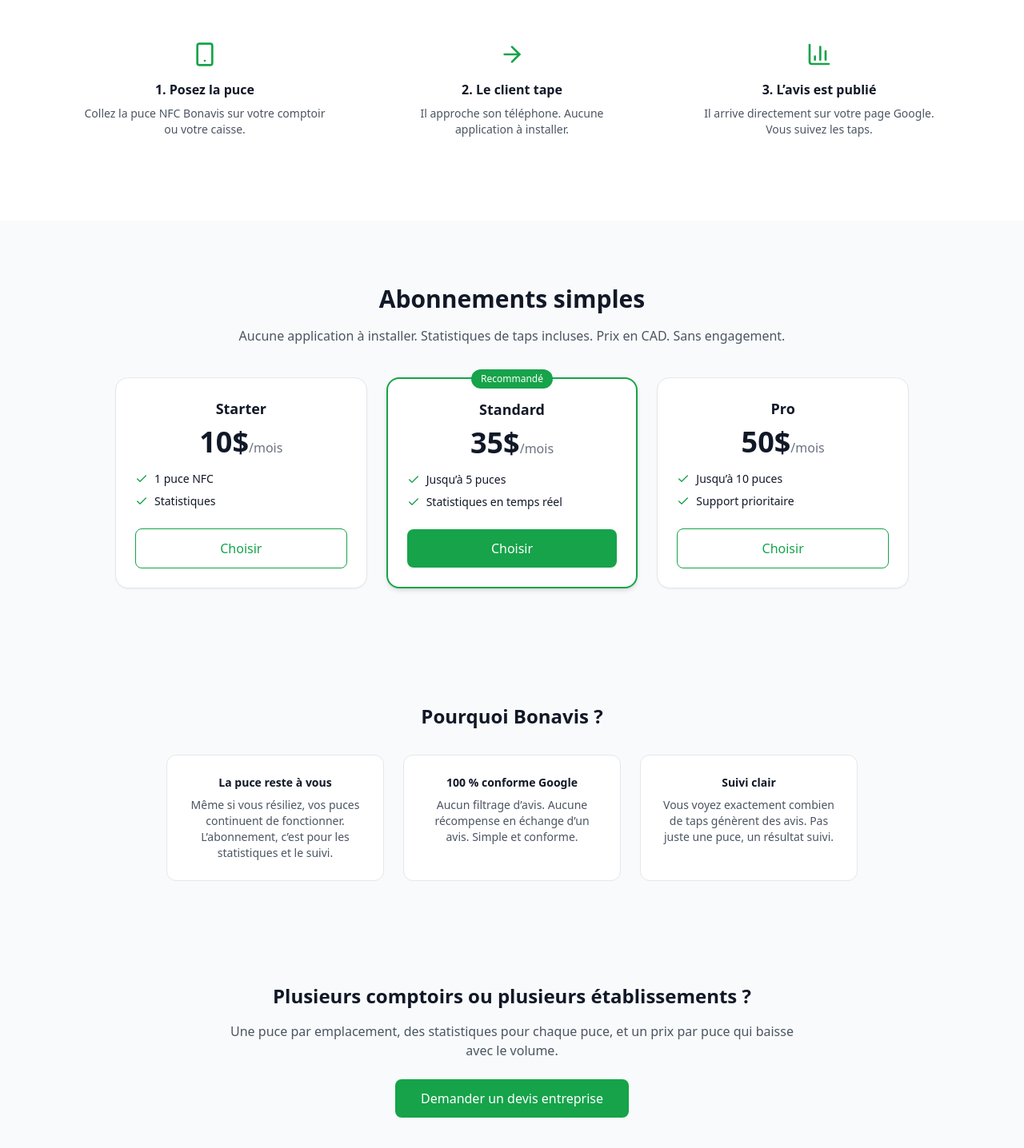
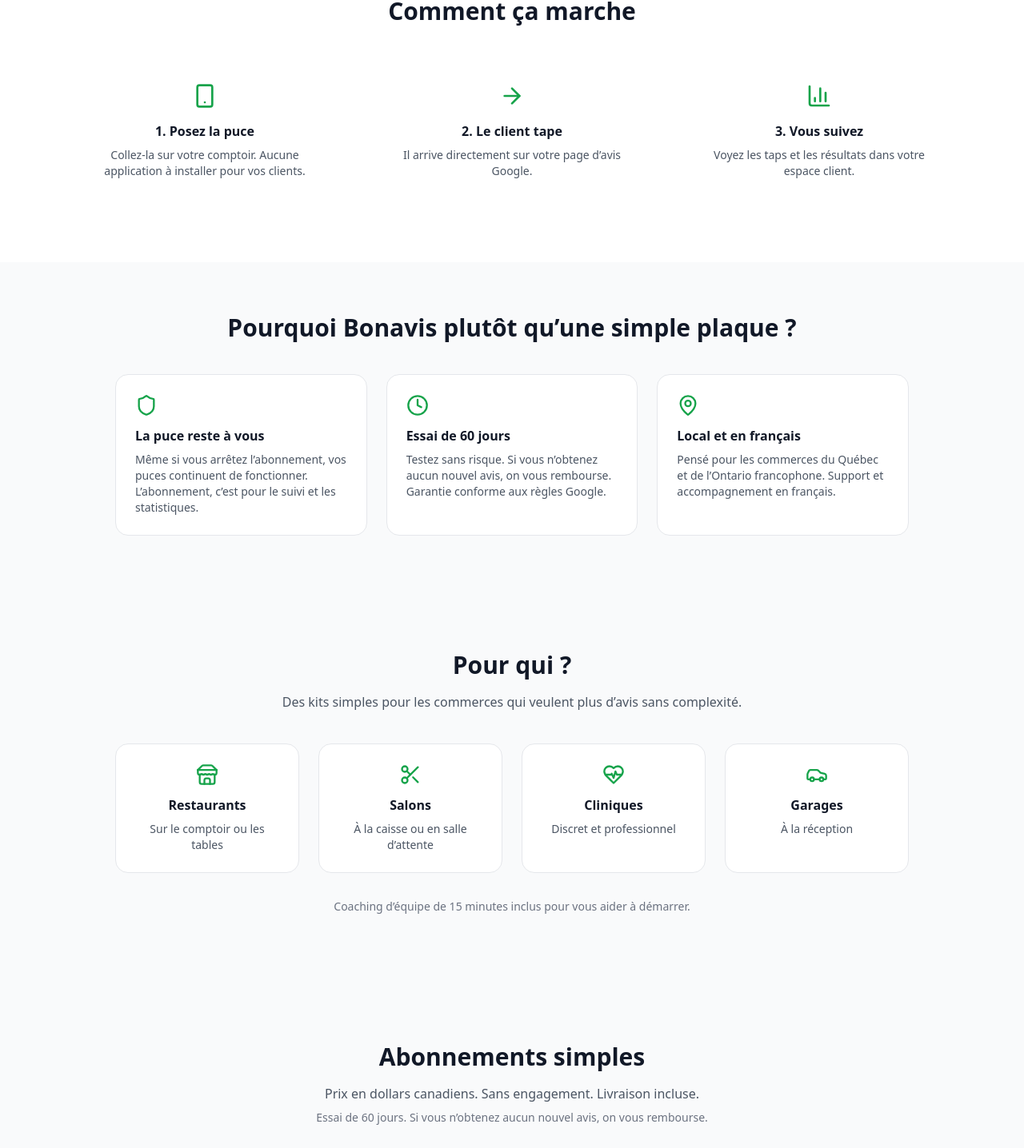
Before and after one commit to mathislavoie55-oss/bonavis.shop, a Next.js app: page / in a window 1280 px wide. Shown: the part 695-2131 px from the top of the page at 80% size. Built offline with nearby package versions, Linux system fonts and the light colour scheme; no server answers.

Commit message:
Full strategy implementation

```diff
--- a/app/page.tsx
+++ b/app/page.tsx
@@ -1,7 +1,7 @@
 'use client'
 
 import Link from 'next/link'
-import { ArrowRight, Smartphone, BarChart3, Check } from 'lucide-react'
+import { ArrowRight, Smartphone, BarChart3, Check, Shield, Clock, MapPin, Store, Scissors, HeartPulse, Car } from 'lucide-react'
 import { useState, useEffect } from 'react'
 import { supabase } from '@/lib/supabase'
 
@@ -46,6 +46,7 @@ export default function Home() {
           <div className="text-2xl font-bold text-bonavie-600">Bonavis</div>
           <nav className="flex gap-6 items-center">
             <Link href="#comment-ca-marche" className="text-sm hover:text-bonavie-600">Comment ça marche</Link>
+            <Link href="#pour-qui" className="text-sm hover:text-bonavie-600">Pour qui</Link>
             <Link href="#pricing" className="text-sm hover:text-bonavie-600">Tarifs</Link>
             <Link href={user ? '/dashboard' : '/login'} className="bg-bonavie-600 text-white px-4 py-2 rounded-lg text-sm font-medium hover:bg-bonavie-700">
               {user ? 'Espace client' : 'Connexion'}
@@ -56,12 +57,15 @@ export default function Home() {
 
       {/* Hero */}
       <section className="max-w-6xl mx-auto px-4 py-20 text-center">
+        <div className="inline-flex items-center gap-2 bg-green-50 text-green-700 text-sm px-4 py-1 rounded-full mb-6">
+          <Shield size={14} /> 100 % conforme aux règles Google
+        </div>
         <h1 className="text-5xl md:text-6xl font-bold tracking-tight mb-6">
           Plus d’avis Google,<br />
           <span className="text-bonavie-600">en un seul tap.</span>
         </h1>
         <p className="text-xl text-gray-600 max-w-2xl mx-auto mb-10">
-          Posez une puce NFC Bonavis sur votre comptoir : vos clients approchent leur téléphone et arrivent directement sur votre page d’avis Google. Vous suivez les taps dans votre espace client.
+          La solution locale en français pour les commerces du Québec et de l’Ontario. Vos clients tapent, vous obtenez des avis. Vous suivez les résultats.
         </p>
         <div className="flex flex-col sm:flex-row gap-4 justify-center">
           <Link href="#pricing" className="bg-bonavie-600 text-white px-8 py-4 rounded-lg font-medium inline-flex items-center gap-2 hover:bg-bonavie-700 text-lg">
@@ -81,27 +85,83 @@ export default function Home() {
             <div className="text-center p-6">
               <Smartphone className="mx-auto text-bonavie-600 mb-4" size={32} />
               <h3 className="font-semibold mb-2">1. Posez la puce</h3>
-              <p className="text-gray-600 text-sm">Collez la puce NFC Bonavis sur votre comptoir ou votre caisse.</p>
+              <p className="text-gray-600 text-sm">Collez-la sur votre comptoir. Aucune application à installer pour vos clients.</p>
             </div>
             <div className="text-center p-6">
               <ArrowRight className="mx-auto text-bonavie-600 mb-4" size={32} />
               <h3 className="font-semibold mb-2">2. Le client tape</h3>
-              <p className="text-gray-600 text-sm">Il approche son téléphone. Aucune application à installer.</p>
+              <p className="text-gray-600 text-sm">Il arrive directement sur votre page d’avis Google.</p>
             </div>
             <div className="text-center p-6">
               <BarChart3 className="mx-auto text-bonavie-600 mb-4" size={32} />
-              <h3 className="font-semibold mb-2">3. L’avis est publié</h3>
-              <p className="text-gray-600 text-sm">Il arrive directement sur votre page Google. Vous suivez les taps.</p>
+              <h3 className="font-semibold mb-2">3. Vous suivez</h3>
+              <p className="text-gray-600 text-sm">Voyez les taps et les résultats dans votre espace client.</p>
             </div>
           </div>
         </div>
       </section>
 
+      {/* Why Bonavis */}
+      <section className="py-16 bg-gray-50">
+        <div className="max-w-5xl mx-auto px-4">
+          <h2 className="text-3xl font-bold text-center mb-10">Pourquoi Bonavis plutôt qu’une simple plaque ?</h2>
+          <div className="grid md:grid-cols-3 gap-6">
+            <div className="bg-white p-6 rounded-2xl border">
+              <Shield className="text-bonavie-600 mb-3" size={28} />
+              <h3 className="font-semibold mb-2">La puce reste à vous</h3>
+              <p className="text-gray-600 text-sm">Même si vous arrêtez l’abonnement, vos puces continuent de fonctionner. L’abonnement, c’est pour le suivi et les statistiques.</p>
+            </div>
+            <div className="bg-white p-6 rounded-2xl border">
+              <Clock className="text-bonavie-600 mb-3" size={28} />
+              <h3 className="font-semibold mb-2">Essai de 60 jours</h3>
+              <p className="text-gray-600 text-sm">Testez sans risque. Si vous n’obtenez aucun nouvel avis, on vous rembourse. Garantie conforme aux règles Google.</p>
+            </div>
+            <div className="bg-white p-6 rounded-2xl border">
+              <MapPin className="text-bonavie-600 mb-3" size={28} />
+              <h3 className="font-semibold mb-2">Local et en français</h3>
+              <p className="text-gray-600 text-sm">Pensé pour les commerces du Québec et de l’Ontario francophone. Support et accompagnement en français.</p>
+            </div>
+          </div>
+        </div>
+      </section>
+
+      {/* Pour qui */}
+      <section id="pour-qui" className="py-20">
+        <div className="max-w-5xl mx-auto px-4 text-center">
+          <h2 className="text-3xl font-bold mb-4">Pour qui ?</h2>
+          <p className="text-gray-600 mb-10">Des kits simples pour les commerces qui veulent plus d’avis sans complexité.</p>
+          <div className="grid md:grid-cols-4 gap-6">
+            <div className="bg-white border rounded-2xl p-6">
+              <Store className="mx-auto text-bonavie-600 mb-3" size={28} />
+              <h3 className="font-semibold">Restaurants</h3>
+              <p className="text-sm text-gray-600 mt-2">Sur le comptoir ou les tables</p>
+            </div>
+            <div className="bg-white border rounded-2xl p-6">
+              <Scissors className="mx-auto text-bonavie-600 mb-3" size={28} />
+              <h3 className="font-semibold">Salons</h3>
+              <p className="text-sm text-gray-600 mt-2">À la caisse ou en salle d’attente</p>
+            </div>
+            <div className="bg-white border rounded-2xl p-6">
+              <HeartPulse className="mx-auto text-bonavie-600 mb-3" size={28} />
+              <h3 className="font-semibold">Cliniques</h3>
+              <p className="text-sm text-gray-600 mt-2">Discret et professionnel</p>
+            </div>
+            <div className="bg-white border rounded-2xl p-6">
+              <Car className="mx-auto text-bonavie-600 mb-3" size={28} />
+              <h3 className="font-semibold">Garages</h3>
+              <p className="text-sm text-gray-600 mt-2">À la réception</p>
+            </div>
+          </div>
+          <p className="text-sm text-gray-500 mt-8">Coaching d’équipe de 15 minutes inclus pour vous aider à démarrer.</p>
+        </div>
+      </section>
+
       {/* Pricing */}
-      <section id="pricing" className="py-20">
+      <section id="pricing" className="py-20 bg-gray-50">
         <div className="max-w-5xl mx-auto px-4 text-center">
           <h2 className="text-3xl font-bold mb-4">Abonnements simples</h2>
-          <p className="text-gray-600 mb-10">Aucune application à installer. Statistiques de taps incluses. Prix en CAD. Sans engagement.</p>
+          <p className="text-gray-600 mb-2">Prix en dollars canadiens. Sans engagement. Livraison incluse.</p>
+          <p className="text-sm text-gray-500 mb-10">Essai de 60 jours. Si vous n’obtenez aucun nouvel avis, on vous rembourse.</p>
           <div className="grid md:grid-cols-3 gap-6">
             <div className="bg-white border rounded-2xl p-6 shadow-sm">
               <h3 className="font-semibold text-lg mb-2">Starter</h3>
@@ -109,6 +169,7 @@ export default function Home() {
               <ul className="text-left space-y-2 text-sm mb-6">
                 <li className="flex gap-2"><Check size={16} className="text-bonavie-600 mt-0.5" /> 1 puce NFC</li>
                 <li className="flex gap-2"><Check size={16} className="text-bonavie-600 mt-0.5" /> Statistiques</li>
+                <li className="flex gap-2"><Check size={16} className="text-bonavie-600 mt-0.5" /> Support</li>
               </ul>
               <button onClick={() => handleSubscribe('starter')} disabled={loading} className="w-full border border-bonavie-600 text-bonavie-600 py-3 rounded-lg font-medium">Choisir</button>
             </div>
@@ -119,6 +180,7 @@ export default function Home() {
               <ul className="text-left space-y-2 text-sm mb-6">
                 <li className="flex gap-2"><Check size={16} className="text-bonavie-600 mt-0.5" /> Jusqu’à 5 puces</li>
                 <li className="flex gap-2"><Check size={16} className="text-bonavie-600 mt-0.5" /> Statistiques en temps réel</li>
+                <li className="flex gap-2"><Check size={16} className="text-bonavie-600 mt-0.5" /> Support prioritaire</li>
               </ul>
               <button onClick={() => handleSubscribe('standard')} disabled={loading} className="w-full bg-bonavie-600 text-white py-3 rounded-lg font-medium">Choisir</button>
             </div>
@@ -127,7 +189,8 @@ export default function Home() {
               <div className="text-4xl font-bold mb-4">50$<span className="text-base font-normal text-gray-500">/mois</span></div>
               <ul className="text-left space-y-2 text-sm mb-6">
                 <li className="flex gap-2"><Check size={16} className="text-bonavie-600 mt-0.5" /> Jusqu’à 10 puces</li>
-                <li className="flex gap-2"><Check size={16} className="text-bonavie-600 mt-0.5" /> Support prioritaire</li>
+                <li className="flex gap-2"><Check size={16} className="text-bonavie-600 mt-0.5" /> Statistiques avancées</li>
+                <li className="flex gap-2"><Check size={16} className="text-bonavie-600 mt-0.5" /> Support dédié</li>
               </ul>
               <button onClick={() => handleSubscribe('pro')} disabled={loading} className="w-full border border-bonavie-600 text-bonavie-600 py-3 rounded-lg font-medium">Choisir</button>
             </div>
@@ -135,32 +198,11 @@ export default function Home() {
         </div>
       </section>
 
-      {/* Trust / Différenciation */}
-      <section className="py-16 bg-gray-50">
-        <div className="max-w-4xl mx-auto px-4 text-center">
-          <h2 className="text-2xl font-bold mb-8">Pourquoi Bonavis ?</h2>
-          <div className="grid md:grid-cols-3 gap-6 text-sm">
-            <div className="bg-white p-6 rounded-xl border">
-              <h3 className="font-semibold mb-2">La puce reste à vous</h3>
-              <p className="text-gray-600">Même si vous résiliez, vos puces continuent de fonctionner. L’abonnement, c’est pour les statistiques et le suivi.</p>
-            </div>
-            <div className="bg-white p-6 rounded-xl border">
-              <h3 className="font-semibold mb-2">100 % conforme Google</h3>
-              <p className="text-gray-600">Aucun filtrage d’avis. Aucune récompense en échange d’un avis. Simple et conforme.</p>
-            </div>
-            <div className="bg-white p-6 rounded-xl border">
-              <h3 className="font-semibold mb-2">Suivi clair</h3>
-              <p className="text-gray-600">Vous voyez exactement combien de taps génèrent des avis. Pas juste une puce, un résultat suivi.</p>
-            </div>
-          </div>
-        </div>
-      </section>
-
       {/* Enterprise */}
-      <section className="bg-gray-50 py-16">
+      <section className="py-16">
         <div className="max-w-3xl mx-auto px-4 text-center">
-          <h2 className="text-2xl font-bold mb-4">Plusieurs comptoirs ou plusieurs établissements ?</h2>
-          <p className="text-gray-600 mb-6">Une puce par emplacement, des statistiques pour chaque puce, et un prix par puce qui baisse avec le volume.</p>
+          <h2 className="text-2xl font-bold mb-4">Plusieurs établissements ?</h2>
+          <p className="text-gray-600 mb-6">Une puce par emplacement, des statistiques séparées, et un prix qui baisse avec le volume. Parfait pour les chaînes ou les multi-sites. Coaching d’équipe inclus.</p>
           <a href="mailto:contact@bonavis.shop" className="inline-block bg-bonavie-600 text-white px-8 py-3 rounded-lg font-medium hover:bg-bonavie-700">
             Demander un devis entreprise
           </a>
```
